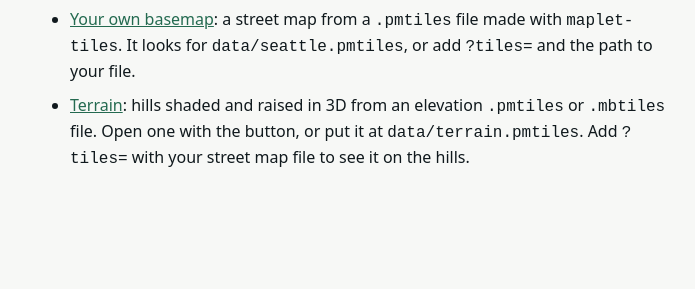
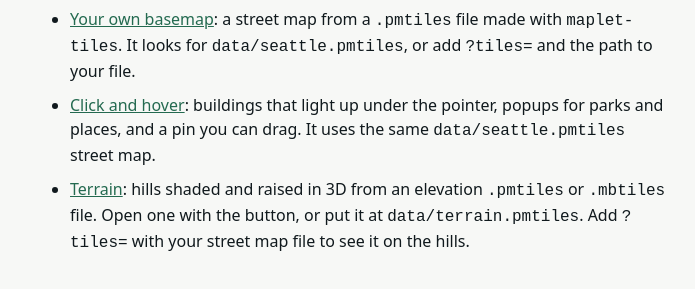
Before and after one commit to grangedevgroup-code/mapkern-gl-js, a website: page examples/index.html in a window 1280 px wide. Shown: the part 231-520 px from the top of the page, without its empty margins (290-985 px from the left). Drawn offline with Linux system fonts and the light colour scheme.

Commit message:
Update examples/index.html

```diff
--- a/examples/index.html
+++ b/examples/index.html
@@ -48,6 +48,10 @@
         the path to your file.
       </li>
       <li>
+        <a href="interactive/">Click and hover</a>: buildings that light up under the pointer, popups for parks and
+        places, and a pin you can drag. It uses the same <code>data/seattle.pmtiles</code> street map.
+      </li>
+      <li>
         <a href="terrain/">Terrain</a>: hills shaded and raised in 3D from an elevation <code>.pmtiles</code> or
         <code>.mbtiles</code> file. Open one with the button, or put it at <code>data/terrain.pmtiles</code>. Add
         <code>?tiles=</code> with your street map file to see it on the hills.
```
